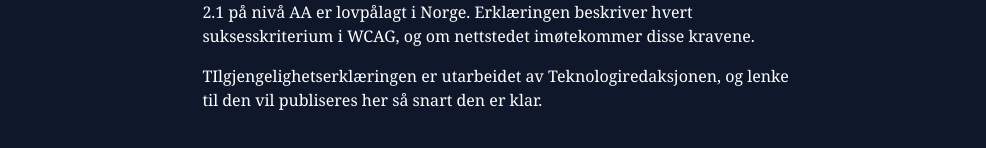
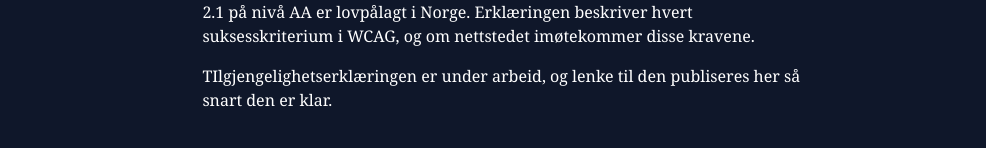
Before and after one commit to navikt/teknologiradar, a Next.js app: page /accessibility in a window 1280 px wide. Shown: the part 264-412 px from the top of the page, without its empty margins (0-986 px from the left). Built offline with nearby package versions, Linux system fonts and the light colour scheme.

Commit message:
Endret tekst på side om tilgjengelighet og la til License fil

```diff
--- a/src/pages/accessibility.tsx
+++ b/src/pages/accessibility.tsx
@@ -32,8 +32,8 @@ const Accessibility: NextPage = () => {
             </p>
 
             <p className="mb-4 leading-normal">
-              TIlgjengelighetserklæringen er utarbeidet av Teknologiredaksjonen,
-              og lenke til den vil publiseres her så snart den er klar.
+              TIlgjengelighetserklæringen er under arbeid, og lenke til den
+              publiseres her så snart den er klar.
             </p>
             {/*<p className="mb-4 leading-normal"><a className="underline hover:no-underline color-white" href="https://uustatus.no/nb/erklaringer/publisert/d537c65c-f4bd-4f30-be2b-3a8808a42cf0">Tilgjengelighetserklæring for felgen.intern.nav.no (uustatus.no).</a></p>*/}
 
```
Also changed, not shown: 1 other file (tests, documents, lock files or other folders).
